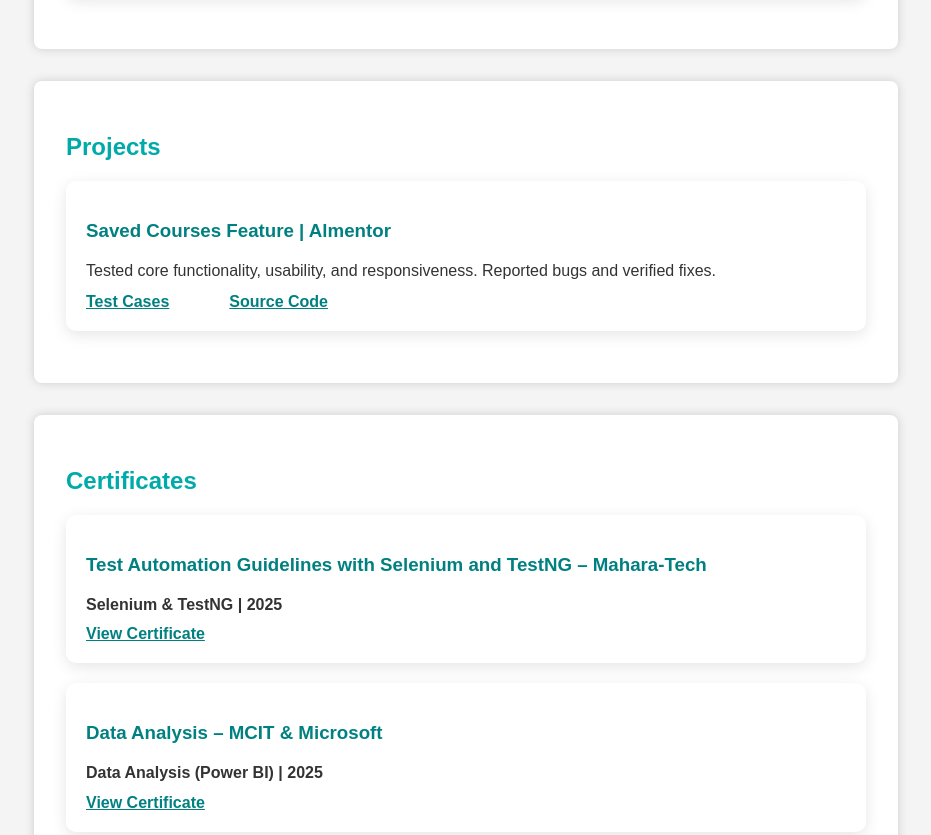
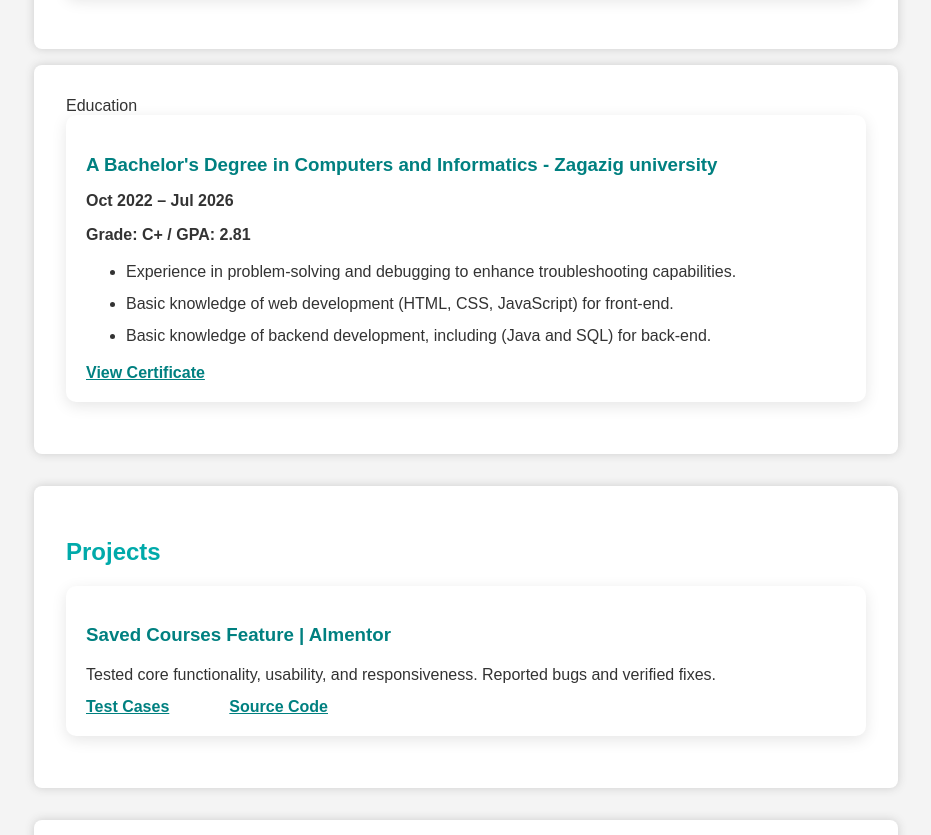
Before and after one commit to OmarOsama234/omar-portfolio, a plain HTML site: page index.html in a window 1280 px wide. Shown: the part 2256-3091 px from the top of the page, without its empty margins (174-1105 px from the left). Drawn offline with Linux system fonts and the light colour scheme.

Commit message:
Education

```diff
--- a/index.html
+++ b/index.html
@@ -101,6 +101,22 @@
         <li>Focused on defect identification and reporting.</li>
       </ul>
       <a href="Media/ITD.png" target="_blank">View Certificate</a>
+    </div>
+  </section>
+
+  <!-- Education Section -->
+<section id="Education" class="education-section"
+<h2>Education</h2>
+<div class="experience-block">
+      <h3>A Bachelor's Degree in Computers and Informatics - Zagazig university</h3>
+      <p><strong>Oct 2022 – Jul 2026</strong></p>
+      <p><strong>Grade: C+ / GPA: 2.81 </strong></p>
+      <ul>
+        <li>Experience in problem-solving and debugging to enhance troubleshooting capabilities.</li>
+        <li>Basic knowledge of web development (HTML, CSS, JavaScript) for front-end.</li>
+        <li>Basic knowledge of backend development, including (Java and SQL) for back-end.</li>
+      </ul>
+      <a href="Media/C_Certificate.jpg" target="_blank">View Certificate</a>
     </div>
   </section>
 
@@ -209,16 +225,6 @@
         <li><strong>English:</strong> Fluent</li>
       </ul>
     </div>
-    <div class="info-block">
-      <h3>Education</h3>
-      <ul>
-        <li>
-          <strong>Bachelor's Degree in Computer Science</strong><br/>
-          Zagazig University<br/>
-          <span class="date-range">Oct 2022 – Jul 2026</span>
-        </li>
-      </ul>
-    </div>
   </section>
 
   <!-- Contact Section -->
```
Also changed, not shown: Media/C_Certificate.jpg (added).
